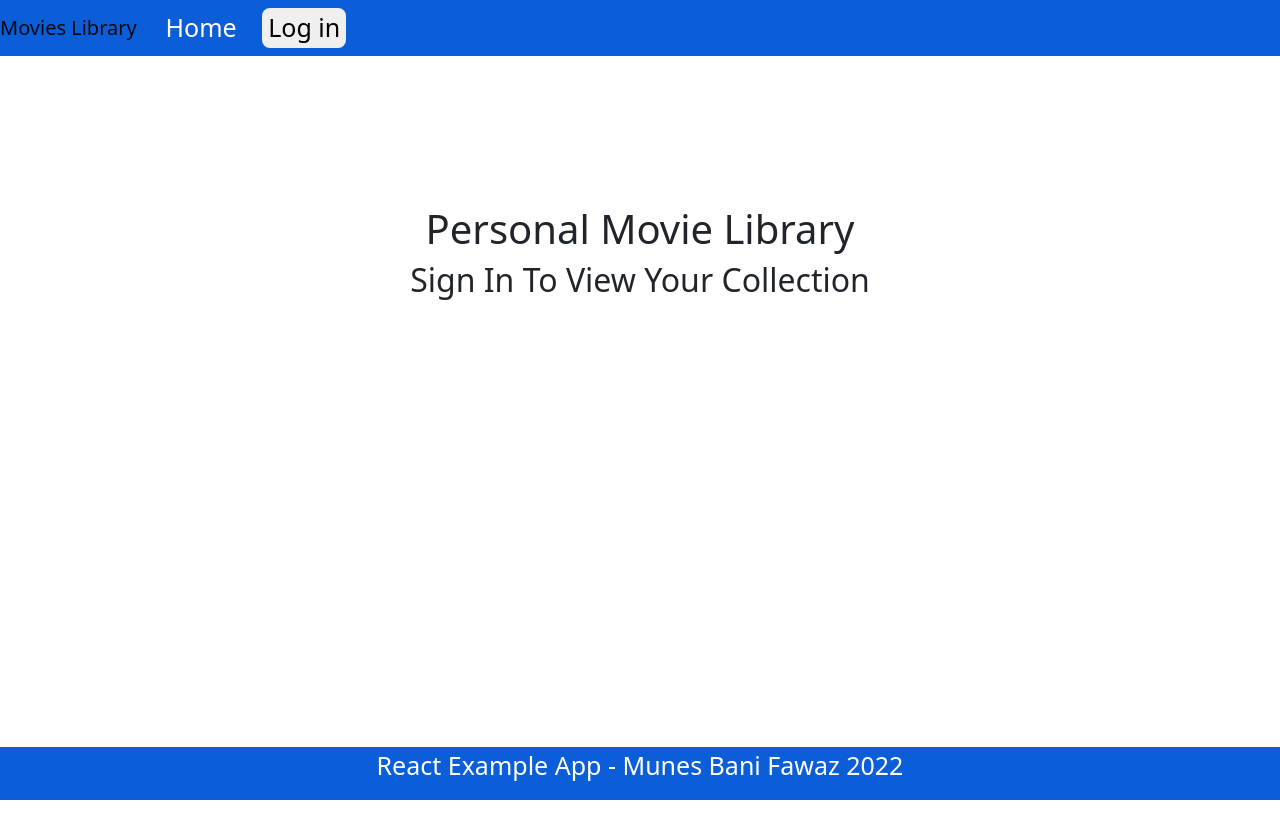
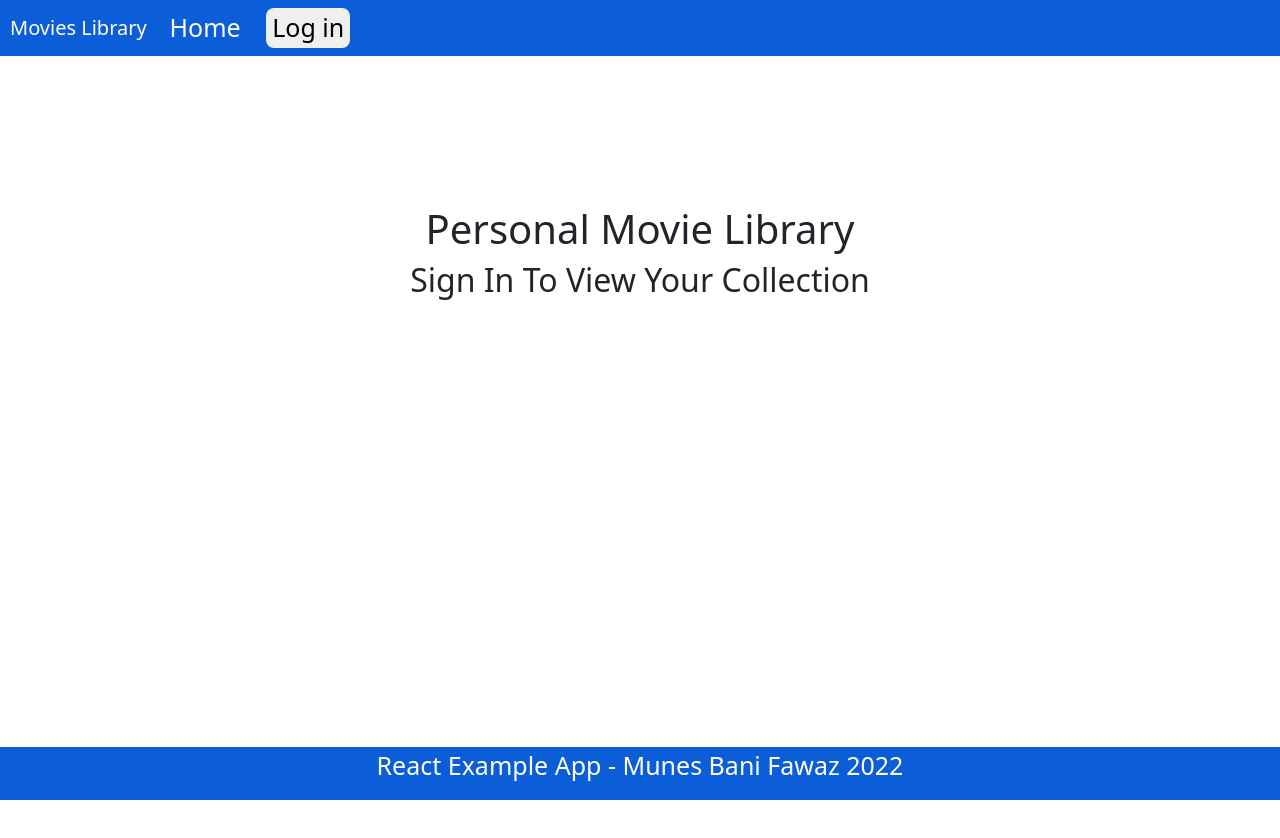
Before and after one commit to MrGiveItAway-TPK/React-Example-FrontEnd, a React (Create React App) app: page / in a window 1280 px wide. Shown: the top 838 px of the page. Built offline with nearby package versions, Linux system fonts and the light colour scheme.

Commit message:
Update style.css

```diff
--- a/src/css/style.css
+++ b/src/css/style.css
@@ -76,3 +76,9 @@ body {
     margin-left: 10px !important;
     margin-right: 10px !important;
 }
+
+.navbar-brand {
+    color: white !important;
+    margin-left:10px !important;
+    margin-right:10px !important;
+   }
```
